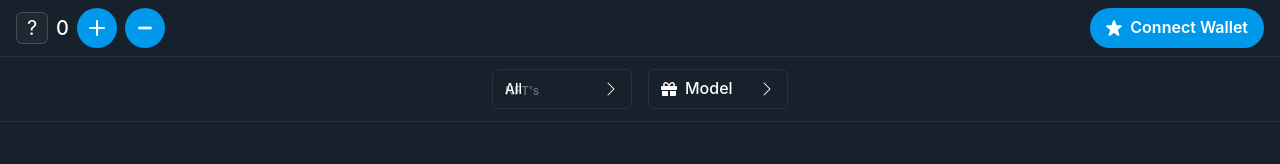
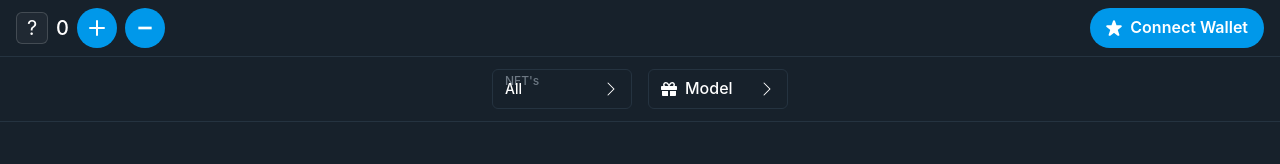
Before and after one commit to useriiefokrjkgjrkgkgkjkg/telegram-nft-marketplace, a Next.js app: page / in a window 1280 px wide. Shown: the top 164 px of the page. Built offline with nearby package versions, Linux system fonts and the light colour scheme.

Commit message:
Исправлено позиционирование текста в кнопке NFT's

```diff
--- a/app/page.tsx
+++ b/app/page.tsx
@@ -181,7 +181,7 @@ export default function Home() {
             px={3}
             position="relative"
           >
-            <Text color="#6D7883" fontSize="xs" mt={1}>NFT's</Text>
+            <Text color="#6D7883" fontSize="xs" position="absolute" left={3} top={1}>NFT's</Text>
             <Text color="white" fontSize="sm" position="absolute" left={3} top="50%" transform="translateY(-50%)">All</Text>
             <Box position="absolute" right={3} top="50%" transform="translateY(-50%)">
               <BsChevronRight size={16} />
```
